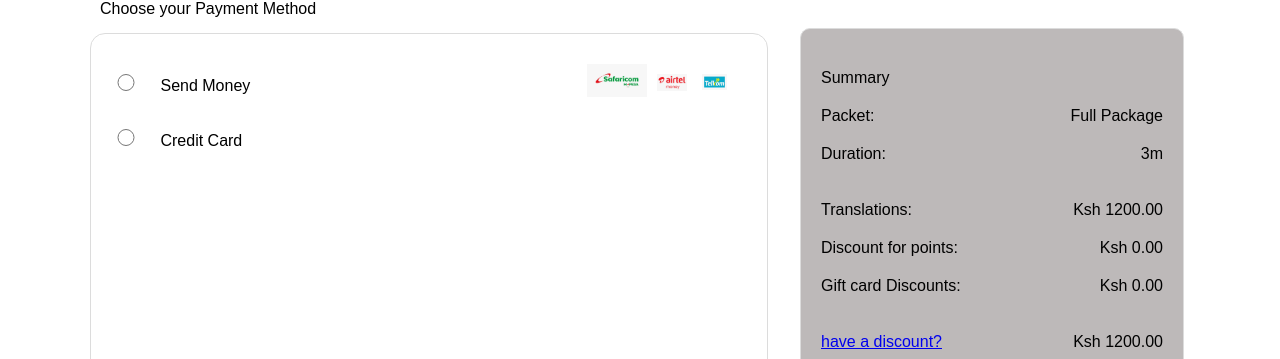
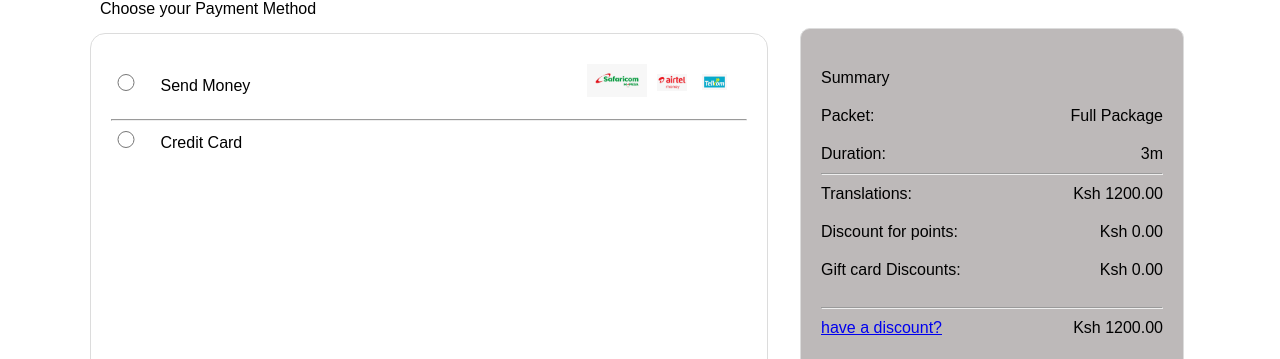
Before and after one commit to annieeric/payment-checkout-ui, a plain HTML site: page index/index.html in a window 1280 px wide. Shown: the top 359 px of the page. Drawn offline with Linux system fonts and the light colour scheme.

Commit message:
checkout

```diff
--- a/index/index.html
+++ b/index/index.html
@@ -67,7 +67,7 @@
                 </form>
               </div>
             </div>
-
+<hr>
             <div class="send">
               <input type="radio" id="credit-card" name="send" />
               <label for="credit-card">Credit Card</label>
@@ -206,7 +206,7 @@
           <p>Duration:</p>
           <p>3m</p>
         </div>
-        <br />
+        <hr>
         <div class="translations-flex">
           <p>Translations:</p>
           <p>Ksh 1200.00</p>
@@ -221,7 +221,8 @@
           <p>Gift card Discounts:</p>
           <p>Ksh 0.00</p>
         </div>
-        <br />
+        <br/>
+        <hr>
         <div class="link-flex">
           <a href="#">have a discount?</a>
           <p>Ksh 1200.00</p>
```
